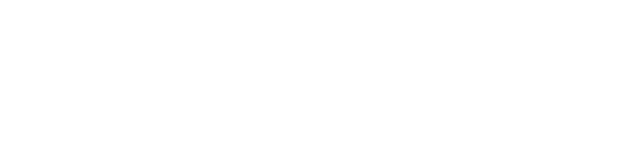
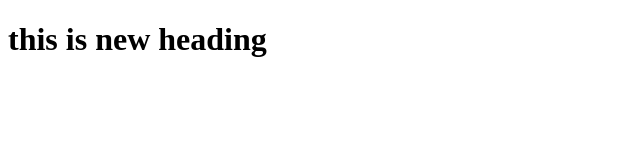
Before and after one commit to Padma-2003104/First, a plain HTML site: page first-.html in a window 1280 px wide. Shown: the whole page, without its empty margins (0-640 px from the left). Drawn offline with Linux system fonts and the light colour scheme.

Commit message:
changes made

```diff
--- a/first-.html
+++ b/first-.html
@@ -3,12 +3,12 @@
 <head>
     <meta charset="UTF-8">
     <meta name="viewport" content="width=device-width, initial-scale=1.0">
-    <title>Document</title>
+    <title>new branch</title>
     <style>
 
     </style>
 </head>
 <body>
-
+    <h1>this is new heading</h1>
 </body>
 </html>
```
